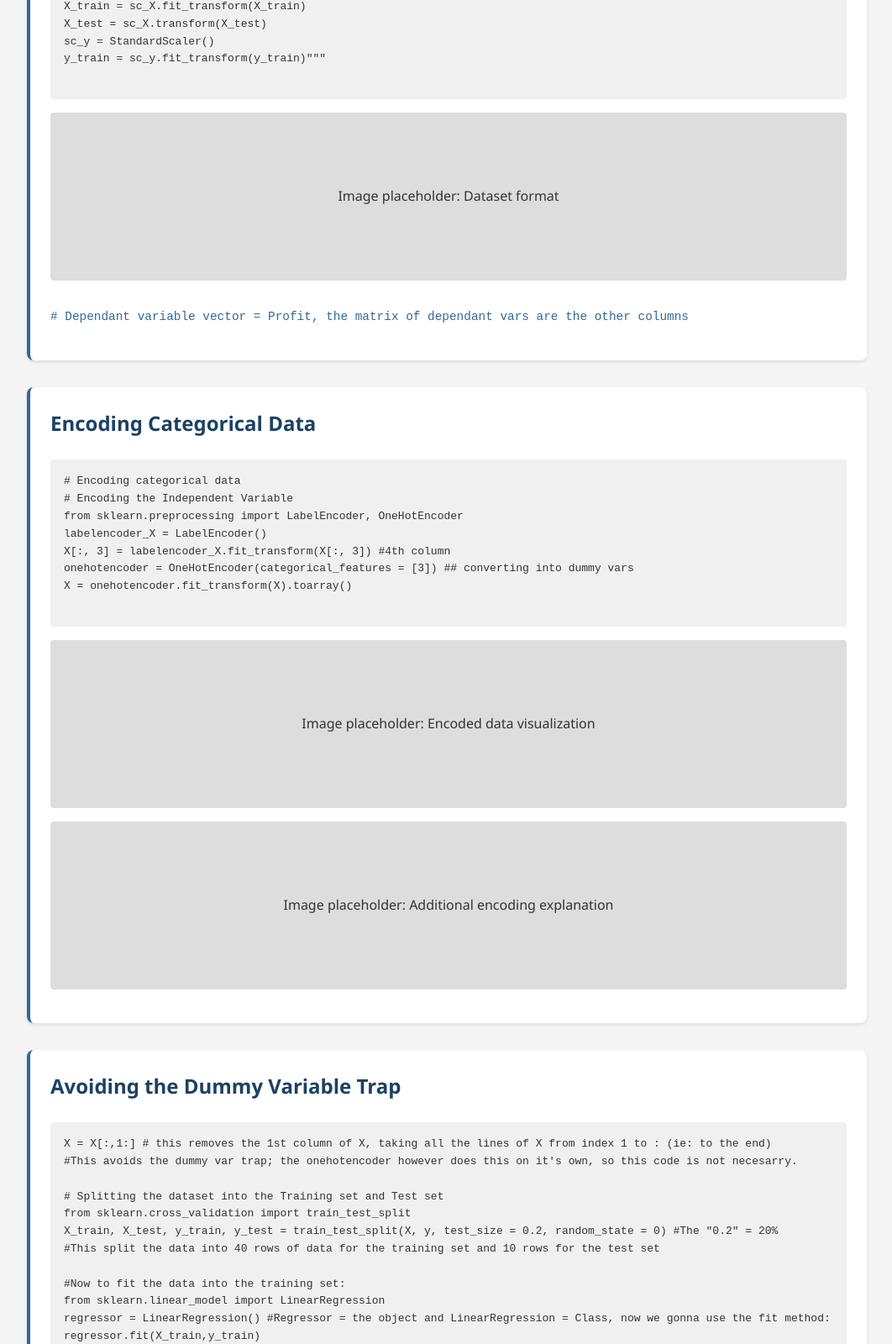
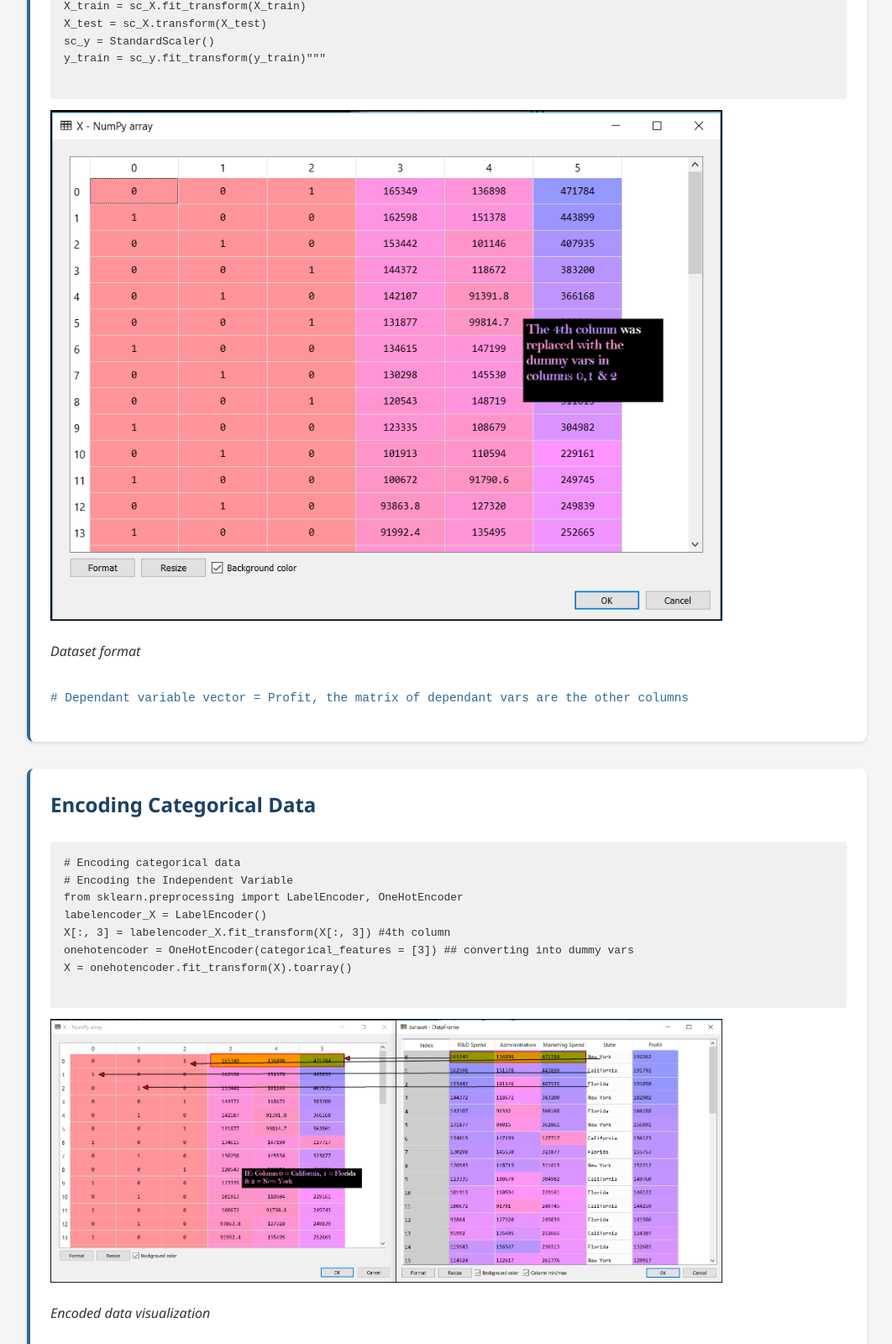
Before and after one commit to deanmtd/multiple-Linear-Regression, a plain HTML site: page index.html in a window 1280 px wide. Shown: the part 10400-12000 px from the top of the page at 84% size, without its empty margins (108-1170 px from the left). Drawn offline with Linux system fonts and the light colour scheme.

Commit message:
Updates: Image uploads
Updates: Image uploads

```diff
--- a/index.html
+++ b/index.html
@@ -309,8 +309,9 @@ X_test = sc_X.transform(X_test)
 sc_y = StandardScaler()
 y_train = sc_y.fit_transform(y_train)"""
             </pre>
-            <div class="img-placeholder">
-                <p>Image placeholder: Dataset format</p>
+            <div class="img-container">
+				<img src="Images/MLR-NumPy-Array.png" alt="SLR Diagram" width="800">
+				<p><em>Dataset format</em></p>
             </div>
             <p class="code-comment"># Dependant variable vector = Profit, the matrix of dependant vars are the other columns</p>
         </article>
@@ -326,12 +327,11 @@ X[:, 3] = labelencoder_X.fit_transform(X[:, 3]) #4th column
 onehotencoder = OneHotEncoder(categorical_features = [3]) ## converting into dummy vars
 X = onehotencoder.fit_transform(X).toarray()
             </pre>
-            <div class="img-placeholder">
-                <p>Image placeholder: Encoded data visualization</p>
+            <div class="img-container">
+				<img src="Images/MLR-NumPy-Array1.png" alt="SLR Diagram" width="800">
+				<p><em>Encoded data visualization</em></p>
             </div>
-            <div class="img-placeholder">
-                <p>Image placeholder: Additional encoding explanation</p>
-            </div>
+
         </article>
 
         <article>
```
Also changed, not shown: Images/MLR-NumPy-Array.png (added), Images/MLR-NumPy-Array1.png (added).
